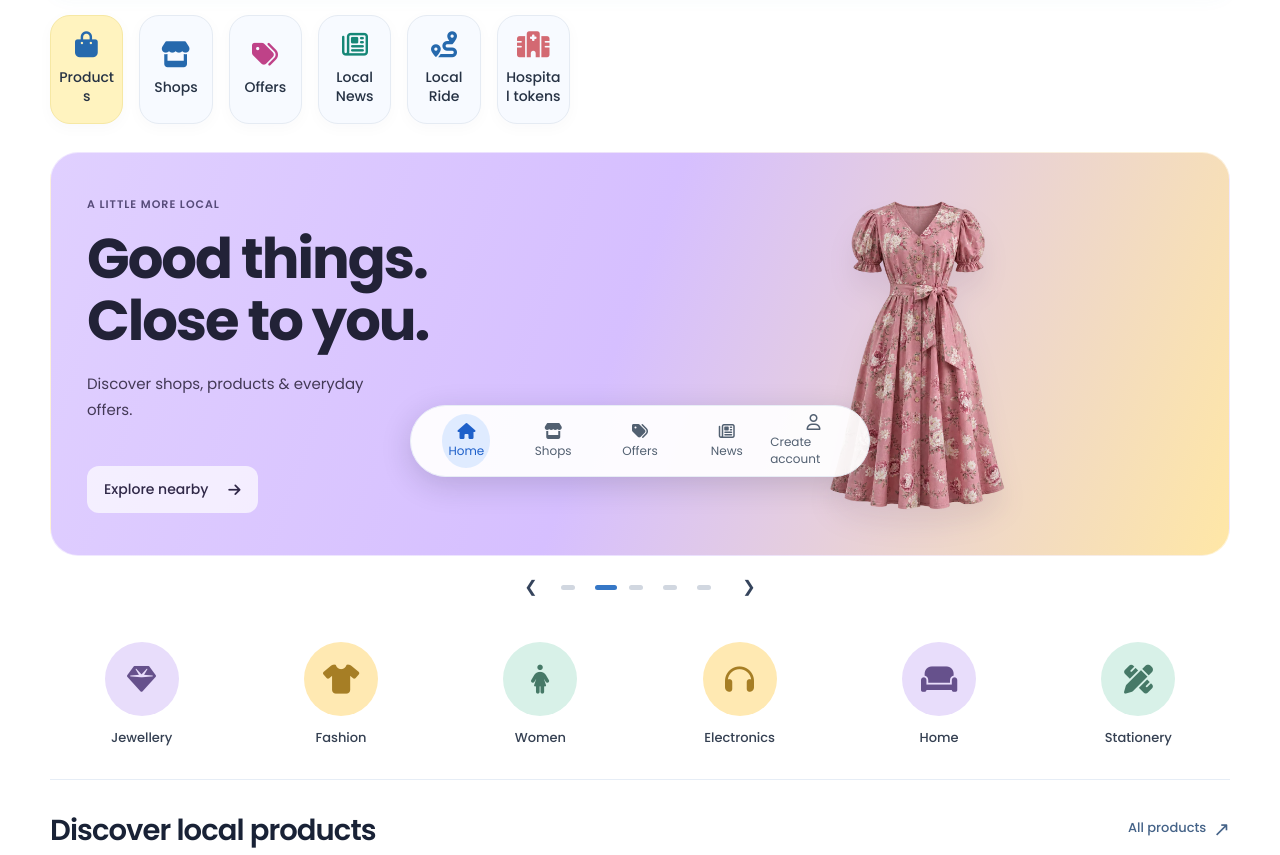
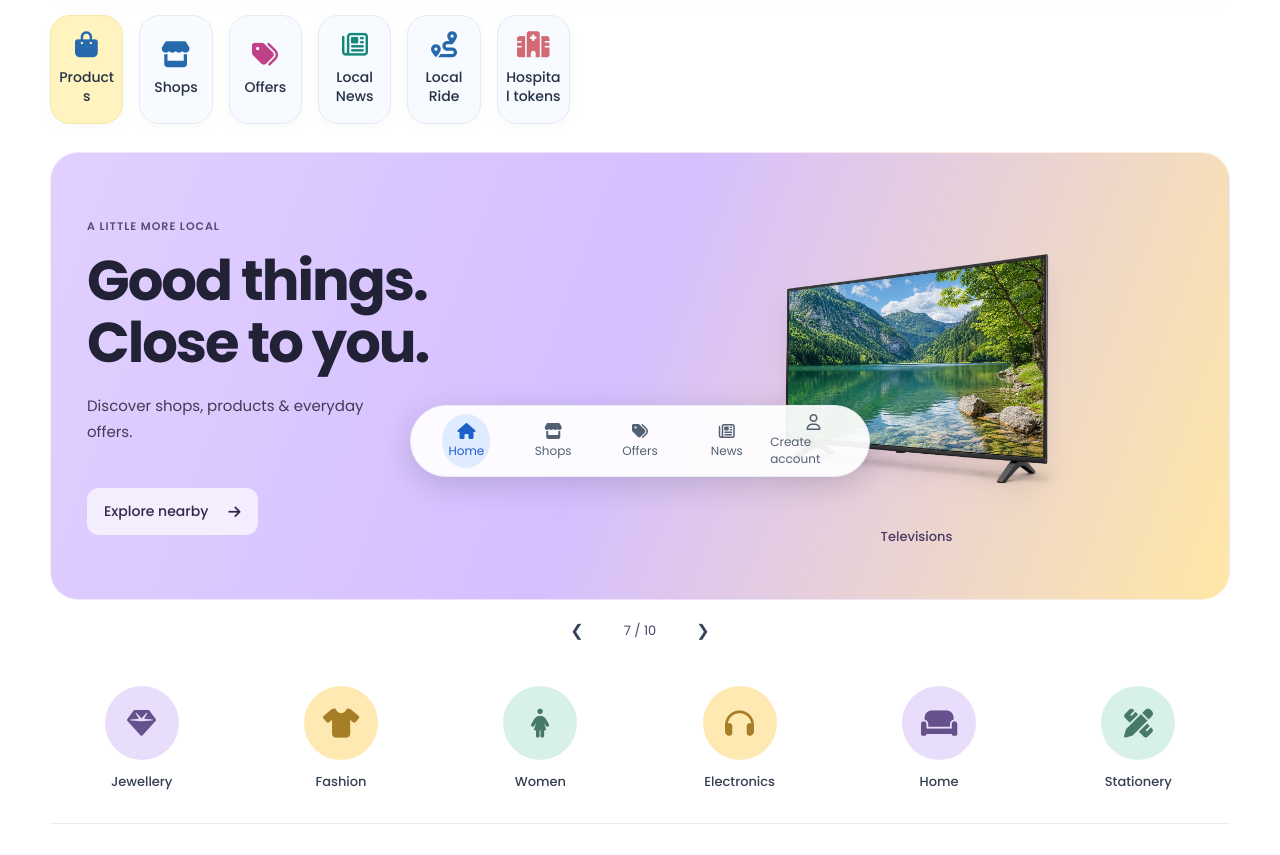
Before and after one commit to Sibi46/localdata, a Django app: template templates/index.html in a window 1280 px wide. Shown: the part 303-1158 px from the top of the page. Run offline with Django 4.2, Linux system fonts and the light colour scheme; the template is opened without the code that fills it, so the values that code supplies are empty; parts of the project's set-up code (start-up, migrations or seed data) failed here and were passed over.

Commit message:
Add jewellery sarees footwear bags and home essentials to banner

```diff
--- a/static/css/home-market.css
+++ b/static/css/home-market.css
@@ -184,12 +184,13 @@ html[lang=ta] .market-home .market-promotion h1{font-size:clamp(22px,4vw,42px);l
 .market-home .market-product-photos{min-width:0;display:grid;align-items:center;position:relative}
 .market-home .market-product-photos .market-collection{grid-area:1 / 1;object-fit:contain;width:100%;max-width:100%;margin:0}
 .market-home .market-product-photos [hidden]{display:none}
-.market-home .market-promo-controls:has([data-slide]){gap:4px}
-.market-home .market-promo-controls [data-slide]{min-width:30px;padding:8px 4px}
-.market-home .market-promo-controls [data-slide] span{width:14px}
-.market-home .market-promo-controls [data-slide][aria-pressed="true"] span{width:22px}
+.market-home .market-photo-controls{gap:14px}
+.market-home .market-photo-count{min-width:54px;text-align:center;color:#51436b;font-size:13px}
 @keyframes market-photo-appear{from{opacity:.25;transform:translateY(3px)}to{opacity:1;transform:translateY(0)}}
 @media(prefers-reduced-motion:no-preference){.market-home .market-product-photos .market-collection:not([hidden]){animation:market-photo-appear .18s ease-out}}
 
 .market-home .business-card .business-monogram{display:grid;place-items:center;overflow:hidden}
 .market-home .business-card .business-monogram img{display:block;width:100%;height:100%;object-fit:contain;padding:4px;background:#fff;border-radius:inherit}
+
+.market-home .market-product-photos{grid-template-rows:auto 44px}
+.market-home .market-product-photos .market-photo-caption{grid-area:2 / 1;align-self:start;text-align:center;color:#493a62;font-size:13px!important;font-weight:500;line-height:1.5!important;margin:0;padding:8px 3px 0;overflow-wrap:anywhere}
--- a/static/js/home-language.js
+++ b/static/js/home-language.js
@@ -1,4 +1,5 @@
 window.LocalfromHomeTranslations = {
+  'Footwear':'காலணிகள்', 'Bags':'பைகள்', 'Home essentials':'வீட்டு உபயோகப் பொருட்கள்',
   'Women’s dresses':'பெண்கள் ஆடைகள்', 'Televisions':'தொலைக்காட்சிகள்', 'Mobile phones':'கைப்பேசிகள்', 'Gadgets':'மின்னணுச் சாதனங்கள்',
   'Women':'பெண்கள்', 'Sponsored promotions':'விளம்பரங்கள்',
   'Explore your neighbourhood':'உங்கள் பகுதியைத் தெரிந்துகொள்ளுங்கள்',
--- a/static/js/home-market.js
+++ b/static/js/home-market.js
@@ -7,24 +7,28 @@
   const slides = [...banner.querySelectorAll('[data-product-photo]')];
   let current = 0;
   const controls = document.createElement('div');
-  controls.className = 'market-promo-controls';
+  controls.className = 'market-promo-controls market-photo-controls';
   controls.setAttribute('role', 'group');
   controls.setAttribute('aria-label', t('Promotion slides'));
+  const caption = banner.querySelector('[data-photo-caption]');
+  const counter = document.createElement('span');
+  counter.className = 'market-photo-count';
+  counter.setAttribute('aria-hidden', 'true');
   function draw(index) {
     current = (index + slides.length) % slides.length;
     slides.forEach((image, position) => { image.hidden = position !== current; });
-    controls.querySelectorAll('[data-slide]').forEach(button => button.setAttribute('aria-pressed', String(Number(button.dataset.slide) === current)));
+    caption.textContent = t(slides[current].dataset.photoLabel);
+    counter.textContent = `${current + 1} / ${slides.length}`;
   }
-  function addButton(label, action, slide) {
+  function addButton(label, action) {
     const button = document.createElement('button'); button.type = 'button';
     button.setAttribute('aria-label', t(label));
-    if (slide !== undefined) { button.dataset.slide = slide; button.append(document.createElement('span')); }
-    else button.textContent = action === -1 ? '❮' : '❯';
-    button.addEventListener('click', () => draw(slide === undefined ? current + action : slide));
+    button.textContent = action === -1 ? '❮' : '❯';
+    button.addEventListener('click', () => draw(current + action));
     controls.append(button);
   }
   addButton('Previous promotion', -1);
-  slides.forEach((image, index) => addButton(image.dataset.photoLabel, 0, index));
+  controls.append(counter);
   addButton('Next promotion', 1);
   banner.after(controls); draw(0);
   const reduced = window.matchMedia('(prefers-reduced-motion: reduce)');
--- a/templates/index.html
+++ b/templates/index.html
@@ -62,11 +62,17 @@
   <section class="market-promotion" aria-labelledby="hero-title">
     <div class="market-promotion-copy"><p class="eyebrow">A LITTLE MORE LOCAL</p><h1 id="hero-title">Good things.<br>Close to you.</h1><p>Discover shops, products &amp; everyday offers.</p><a href="{% url 'product_list' %}" class="banner-link">Explore nearby <i class="fas fa-arrow-right" aria-hidden="true"></i></a></div>
     <div class="market-product-photos" data-product-photos aria-hidden="true">
-      <img class="market-collection" data-product-photo data-photo-label="Pants & shirts" src="{% static 'images/home-photo-menswear.webp' %}" alt="" width="1280" height="1280" decoding="async" fetchpriority="high">
+      <img class="market-collection" data-product-photo data-photo-label="Jewellery" src="{% static 'images/home-photo-jewellery.webp' %}" alt="" width="1280" height="1280" decoding="async" fetchpriority="high">
+      <img class="market-collection" data-product-photo data-photo-label="Sarees" src="{% static 'images/home-photo-sarees.webp' %}" alt="" width="1280" height="1280" decoding="async" hidden>
+      <img class="market-collection" data-product-photo data-photo-label="Pants & shirts" src="{% static 'images/home-photo-menswear.webp' %}" alt="" width="1280" height="1280" decoding="async" hidden>
       <img class="market-collection" data-product-photo data-photo-label="Women’s dresses" src="{% static 'images/home-photo-womenswear.webp' %}" alt="" width="1280" height="1280" decoding="async" hidden>
+      <img class="market-collection" data-product-photo data-photo-label="Footwear" src="{% static 'images/home-photo-footwear.webp' %}" alt="" width="1280" height="1280" decoding="async" hidden>
+      <img class="market-collection" data-product-photo data-photo-label="Bags" src="{% static 'images/home-photo-bags.webp' %}" alt="" width="1280" height="1280" decoding="async" hidden>
       <img class="market-collection" data-product-photo data-photo-label="Televisions" src="{% static 'images/home-photo-television.webp' %}" alt="" width="1280" height="1280" decoding="async" hidden>
       <img class="market-collection" data-product-photo data-photo-label="Mobile phones" src="{% static 'images/home-photo-mobiles.webp' %}" alt="" width="1280" height="1280" decoding="async" hidden>
       <img class="market-collection" data-product-photo data-photo-label="Gadgets" src="{% static 'images/home-photo-gadgets.webp' %}" alt="" width="1280" height="1280" decoding="async" hidden>
+      <img class="market-collection" data-product-photo data-photo-label="Home essentials" src="{% static 'images/home-photo-home-essentials.webp' %}" alt="" width="1280" height="1280" decoding="async" hidden>
+      <p class="market-photo-caption" data-photo-caption>Jewellery</p>
     </div>
   </section>
   {% endif %}
@@ -109,5 +115,5 @@
 <nav class="mobile-nav" aria-label="Mobile navigation"><a href="/" aria-current="page"><i class="fas fa-home" aria-hidden="true"></i><span>Home</span></a><a href="/businesses/"><i class="fas fa-store" aria-hidden="true"></i><span>Shops</span></a><a href="/advertise/"><i class="fas fa-tags" aria-hidden="true"></i><span>Offers</span></a><a href="/news/"><i class="far fa-newspaper" aria-hidden="true"></i><span>News</span></a><a href="{% if request.user.is_authenticated %}/account/{% else %}/register/{% endif %}"><i class="far fa-user" aria-hidden="true"></i><span>{% if request.user.is_authenticated %}Account{% else %}Create account{% endif %}</span></a></nav>
 
 <dialog id="area-dialog" class="area-dialog" aria-labelledby="area-title"><div class="area-dialog-inner"><button class="dialog-close icon-button" data-area-close type="button" aria-label="Close area selector"><i class="fas fa-times" aria-hidden="true"></i></button><span class="dialog-pin" aria-hidden="true"><i class="fas fa-map-marker-alt"></i></span><p class="eyebrow">LET'S MAKE IT LOCAL</p><h2 id="area-title">Where's your little<br>corner of the world?</h2><p>Enter your pincode to find businesses and offers around you.</p><form action="{% url 'select_area' %}" method="post">{% csrf_token %}<input type="hidden" name="next" value="/"><label for="local-pincode">Your pincode</label><div class="pin-input-row"><input id="local-pincode" name="pincode" type="text" inputmode="numeric" pattern="[1-9][0-9]{5}" minlength="6" maxlength="6" placeholder="e.g. 600001" value="{{ active_area }}" autocomplete="postal-code" required><button class="button button-green" type="submit">Explore <span aria-hidden="true">↗</span></button></div></form>{% if saved_areas %}<div class="saved-areas"><p>Your saved areas</p>{% for code in saved_areas %}<form method="post" action="{% url 'select_area' %}">{% csrf_token %}<input type="hidden" name="next" value="/"><button name="pincode" value="{{ code }}">{{ code }}</button></form>{% endfor %}</div>{% endif %}<a class="all-areas" href="/businesses/?pincode=">Just looking? Explore all businesses ↗</a></div></dialog>
-{% if not request.user.is_authenticated %}{% include 'includes/guest_account_dialog.html' %}<link rel="stylesheet" href="{% static 'css/local-prompts.css' %}?v=1"><script src="{% static 'js/local-prompts.js' %}?v=1" defer></script>{% endif %}{% include 'includes/promotion_tracking.html' %}<link rel="stylesheet" href="{% static 'css/home-language.css' %}?v=3">{% include 'includes/mobile_layout.html' %}<script src="{% static 'js/home-language.js' %}?v=4" defer></script><script src="{% static 'js/product-language.js' %}?v=5" defer></script><link rel="stylesheet" href="{% static 'css/home-market.css' %}?v=5"><script src="{% static 'js/product-voice.js' %}?v=1" defer></script><script src="{% static 'js/home-market.js' %}?v=3" defer></script><script src="{% static 'js/scheduled-ad-banner.js' %}?v=1" defer></script></body>
+{% if not request.user.is_authenticated %}{% include 'includes/guest_account_dialog.html' %}<link rel="stylesheet" href="{% static 'css/local-prompts.css' %}?v=1"><script src="{% static 'js/local-prompts.js' %}?v=1" defer></script>{% endif %}{% include 'includes/promotion_tracking.html' %}<link rel="stylesheet" href="{% static 'css/home-language.css' %}?v=3">{% include 'includes/mobile_layout.html' %}<script src="{% static 'js/home-language.js' %}?v=5" defer></script><script src="{% static 'js/product-language.js' %}?v=5" defer></script><link rel="stylesheet" href="{% static 'css/home-market.css' %}?v=6"><script src="{% static 'js/product-voice.js' %}?v=1" defer></script><script src="{% static 'js/home-market.js' %}?v=4" defer></script><script src="{% static 'js/scheduled-ad-banner.js' %}?v=1" defer></script></body>
 </html>
```
Also changed, not shown: static/images/home-photo-bags.webp (added), static/images/home-photo-footwear.webp (added), static/images/home-photo-home-essentials.webp (added), static/images/home-photo-jewellery.webp (added), static/images/home-photo-sarees.webp (added).
